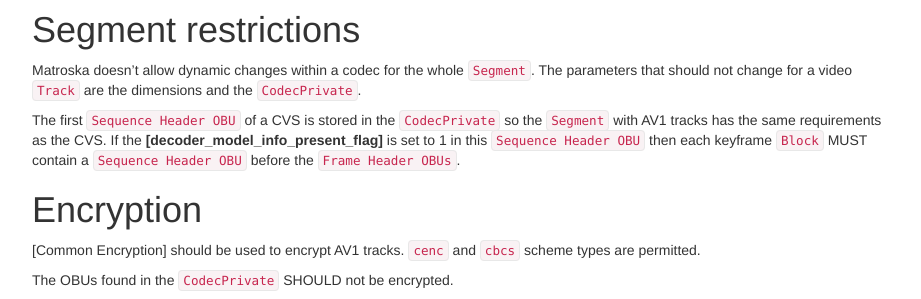
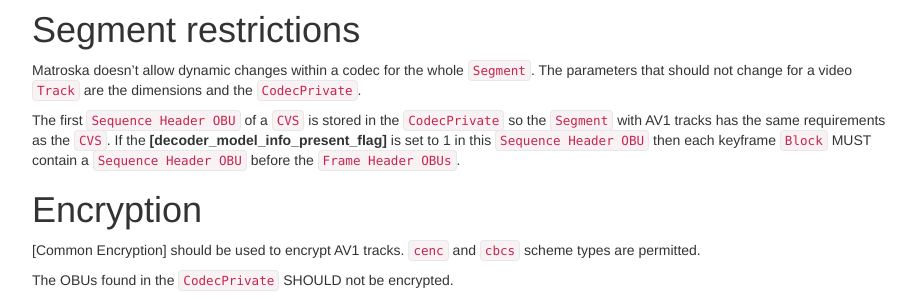
Before and after one commit to ietf-wg-cellar/matroska-specification, a Jekyll site: the page built from codec/av1.md, in a window 1280 px wide and 900 px high, scrolled down 2291 px. Shown: the part 148-447 px from the top of the window, without its empty margins (273-1194 px from the left). Built offline with Jekyll 4.4.1, drawn with Linux system fonts in a browser that asks for light colours; our own code applies the rules of GitHub Pages for plain Markdown files.

Commit message:
av1: backtick CVS which is defined in the Terms section

```diff
--- a/codec/av1.md
+++ b/codec/av1.md
@@ -92,7 +92,7 @@
 
 Matroska doesn't allow dynamic changes within a codec for the whole `Segment`. The parameters that should not change for a video `Track` are the dimensions and the `CodecPrivate`.
 
-The first `Sequence Header OBU` of a CVS is stored in the `CodecPrivate` so the `Segment` with AV1 tracks has the same requirements as the CVS. If the __[decoder_model_info_present_flag]__ is set to 1 in this `Sequence Header OBU` then each keyframe `Block` MUST contain a `Sequence Header OBU` before the `Frame Header OBUs`.
+The first `Sequence Header OBU` of a `CVS` is stored in the `CodecPrivate` so the `Segment` with AV1 tracks has the same requirements as the `CVS`. If the __[decoder_model_info_present_flag]__ is set to 1 in this `Sequence Header OBU` then each keyframe `Block` MUST contain a `Sequence Header OBU` before the `Frame Header OBUs`.
 
 
 # Encryption
```
